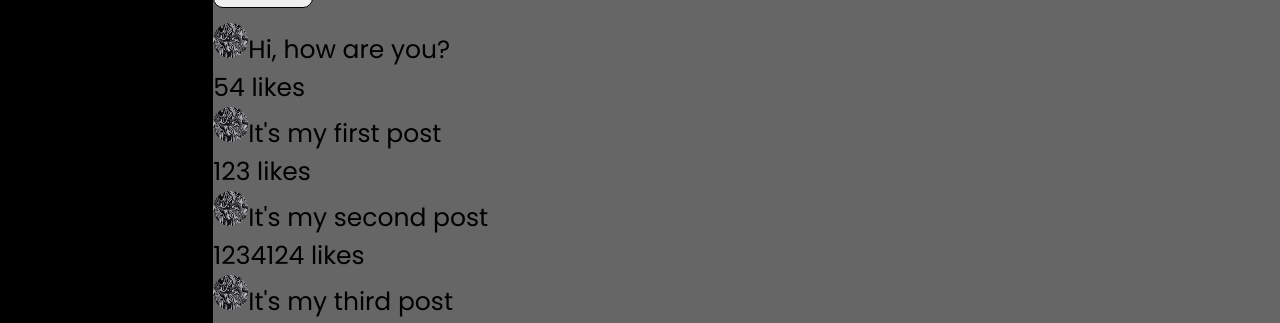
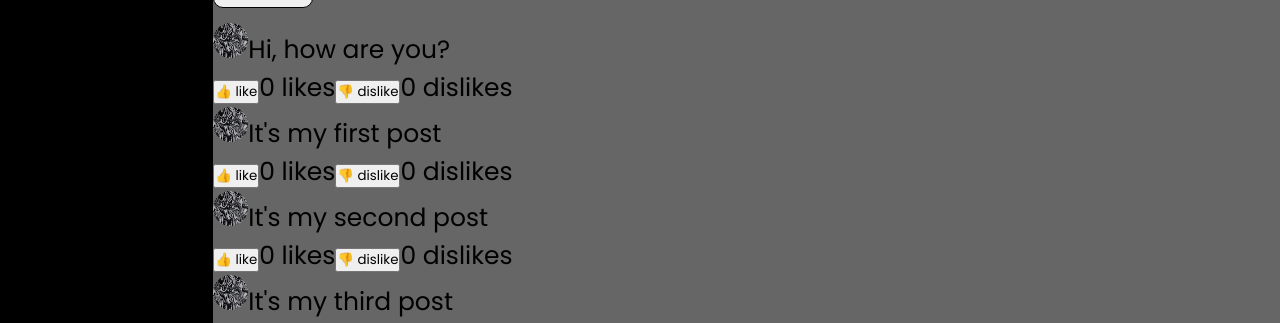
Before and after one commit to ImmortaL-jsdev/react-learn-app, a React (Vite) app: page /profile in a window 1280 px wide. Shown: the part 473-796 px from the top of the page. Built offline with nearby package versions, Linux system fonts and the light colour scheme.

Commit message:
useConnectInContainers

```diff
--- a/components/Dialogs/Dialogs.jsx
+++ b/components/Dialogs/Dialogs.jsx
@@ -17,7 +17,7 @@ const Dialogs = ({ updateNewMessageBody, sendMessage, messagesPage }) => {
 
 	// Обработчик при нажатии на кнопку "Send"
 	const onSendMessageClick = () => {
-		sendMessage()
+		sendMessage(newMessageBody)
 	}
 
 	// Обработчик изменения текста
--- a/components/Dialogs/DialogsContainer.jsx
+++ b/components/Dialogs/DialogsContainer.jsx
@@ -1,33 +1,26 @@
-import React from 'react'
-import DialogItem from './DialogItem/DialogItem'
-import s from './Dialogs.module.css'
-import Message from './Message/Message'
-import { useDispatch, useSelector } from 'react-redux'
+import { connect } from 'react-redux'
 import {
 	sendMessageCreator,
 	updateNewMessageBodyCreator,
 } from '../../src/redux/dialogsReducer'
 import Dialogs from './Dialogs.jsx'
 
-const DialogsContainer = props => {
-	const dispatch = useDispatch()
-	const state = useSelector(state => state.messagesPage)
-
-	const onSendMessageClick = () => {
-		dispatch(sendMessageCreator(state.newMessageBody)) // Используем состояние из Redux
+let mapStateToProps = state => {
+	return {
+		messagesPage: state.messagesPage,
 	}
-
-	const onNewMessageChange = body => {
-		dispatch(updateNewMessageBodyCreator(body)) // Обновляем текст нового сообщения
+}
+let mapDispatchToProps = dispatch => {
+	return {
+		updateNewMessageBody: body => {
+			// Принимаем аргумент
+			dispatch(updateNewMessageBodyCreator(body)) // Обновляем текст нового сообщения
+		},
+		sendMessage: text => {
+			dispatch(sendMessageCreator(text))
+		},
 	}
-
-	return (
-		<Dialogs
-			updateNewMessageBody={onNewMessageChange}
-			sendMessage={onSendMessageClick}
-			messagesPage={state}
-		/>
-	)
 }
+const DialogsContainer = connect(mapStateToProps, mapDispatchToProps)(Dialogs)
 
 export default DialogsContainer
--- a/components/Profile/MyPosts/MyPostsContainer.jsx
+++ b/components/Profile/MyPosts/MyPostsContainer.jsx
@@ -1,4 +1,3 @@
-import React from 'react'
 import { connect } from 'react-redux'
 import {
 	addPostActionCreator,
@@ -6,16 +5,6 @@ import {
 } from '../../../src/redux/profileReducer.jsx'
 import MyPosts from './MyPosts.jsx'
 
-const MyPostsContainer = props => {
-	return (
-		<MyPosts
-			updateNewPostText={props.updateNewPostText}
-			addPost={props.addPost}
-			postData={props.postData}
-			newPostText={props.newPostText}
-		/>
-	)
-}
 const mapStateToProps = state => ({
 	postData: state.profilePage.postData,
 	newPostText: state.profilePage.newPostText,
@@ -29,4 +18,7 @@ const mapDispatchToProps = dispatch => {
 		addPost: () => dispatch(addPostActionCreator()),
 	}
 }
-export default connect(mapStateToProps, mapDispatchToProps)(MyPostsContainer)
+
+const MyPostsContainer = connect(mapStateToProps, mapDispatchToProps)(MyPosts)
+
+export default MyPostsContainer
--- a/components/Profile/MyPosts/Post/Post.jsx
+++ b/components/Profile/MyPosts/Post/Post.jsx
@@ -1,13 +1,34 @@
+import { useState } from 'react'
 import s from '../Post/Post.module.css'
 
 const Post = props => {
+	const [likesCount, setLikesCount] = useState(0)
+	const [disLikesCount, setDisLikesCount] = useState(0)
+
 	return (
 		<>
 			<div className={s.item}>
 				<img src='src\assets\5199484222128122135.jpg' alt='' />
 				{props.message}
 				<div className={s.likesCount}>
-					<span>{props.likesCount} likes</span>
+					<button
+						className={s.addLike}
+						onClick={() => {
+							setLikesCount(likesCount + 1)
+						}}
+					>
+						&#128077; like
+					</button>
+					<span>{likesCount} likes</span>
+					<button
+						className={s.addLike}
+						onClick={() => {
+							setDisLikesCount(disLikesCount + 1)
+						}}
+					>
+						&#128078; dislike
+					</button>
+					<span>{disLikesCount} dislikes</span>
 				</div>
 			</div>
 		</>
--- a/src/main.jsx
+++ b/src/main.jsx
@@ -4,6 +4,7 @@ import { Provider } from 'react-redux' // Импортируем Provider
 import './index.css'
 import store from './redux/redux-store.jsx'
 import App from './App.jsx'
+import StoreContext from './storeContext.jsx'
 
 // Создаем корень сразу после импорта необходимых модулей
 const container = document.getElementById('root')
@@ -13,7 +14,7 @@ const root = createRoot(container)
 const renderEntireTree = () => {
 	root.render(
 		<StrictMode>
-			<Provider store={store}>
+			<Provider store={store} storeContext={StoreContext}>
 				{' '}
 				{/* Оборачиваем App в Provider */}
 				<App />
```
